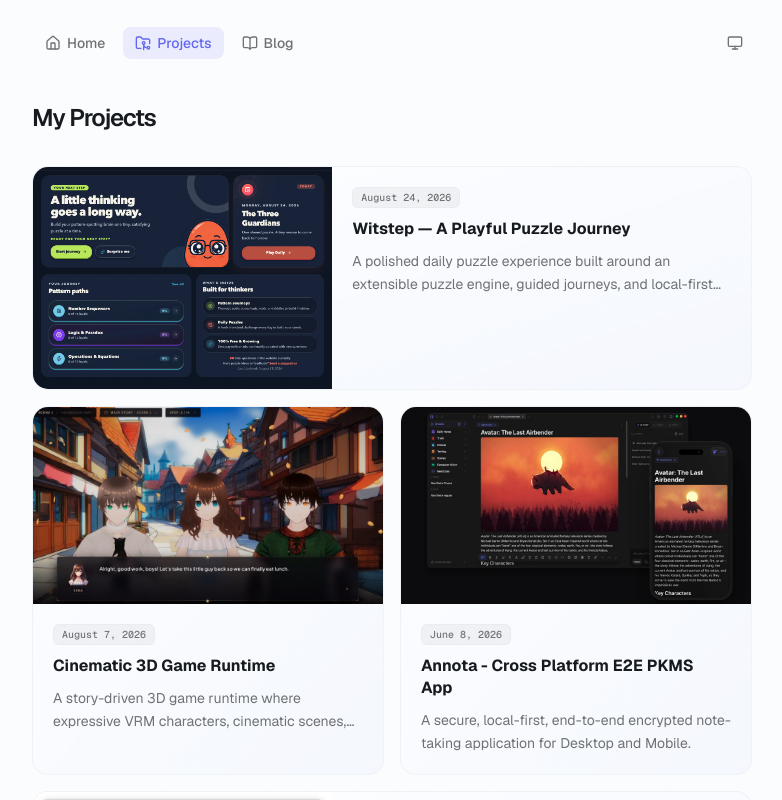
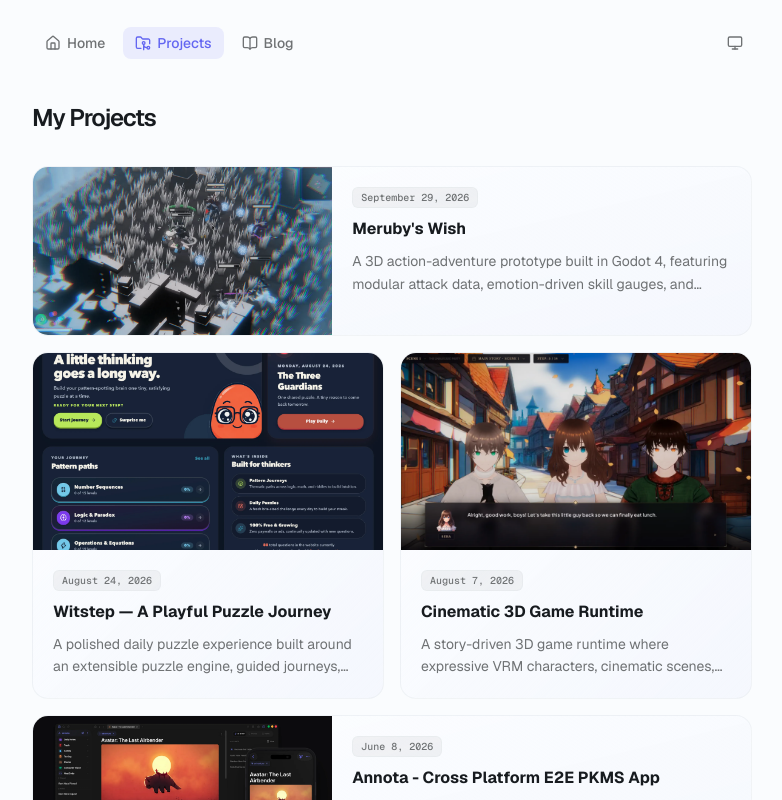
Before and after one commit to iLiranS/blog-portfolio, a Next.js app: page /projects in a window 1280 px wide. Shown: the top 800 px of the page, without its empty margins (248-1030 px from the left). Built offline with nearby package versions, Linux system fonts and the light colour scheme.

Commit message:
feat: add Meruby's Wish project post and preview assets

```diff
--- a/app/components/projects.tsx
+++ b/app/components/projects.tsx
@@ -11,7 +11,7 @@
   let allProjects = getProjectPosts()
 
   if (featured) {
-    const featuredSlugs = ["Annota", "visual-novel", "Witstep"]
+    const featuredSlugs = ["Annota", "visual-novel", "Merubys-Wish"]
     allProjects = featuredSlugs
       .map((slug) => allProjects.find((p) => p.slug.toLowerCase() === slug.toLowerCase()))
       .filter((p): p is NonNullable<typeof p> => p !== undefined)
--- /dev/null
+++ b/app/projects/posts/Merubys-Wish.mdx
@@ -0,0 +1,42 @@
+---
+title: "Meruby's Wish"
+publishedAt: '2026-09-29'
+summary: 'A 3D action-adventure prototype built in Godot 4, featuring modular attack data, emotion-driven skill gauges, and token-coordinated enemy encounters.'
+image: '/projects/meruby/preview.webp'
+---
+
+<video controls loop muted playsInline preload="metadata" poster="/projects/meruby/preview.webp" className="w-full rounded-xl" src="/projects/meruby/preview.mp4">
+  Your browser does not support embedded video. [View the gameplay preview](/projects/meruby/preview.mp4).
+</video>
+
+## Overview
+
+**Meruby's Wish** is a 3D action combat prototype built with **Godot 4** and **Jolt Physics**. The project focuses on responsive third-person melee mechanics, modular attack resource pipelines, and clean encounter orchestration.
+
+---
+
+## Combat Systems
+
+The combat framework is structured around modular, data-driven attack resources and dynamic gauge management:
+
+* **Data-Driven Attack Definitions**: Combos are authored via reusable `AttackDefinition` resources defining spatial collision shapes, windup/active/recovery timings, early cancel windows for dodging, knockback vectors, and aerial juggle physics.
+* **4-Emotion Gauge & Skill Casts**: Real-time cycling between 4 distinct emotion meters (Rage, Happy, Romantic, Sad). Reaching full charge unlocks active casts with unique weapon trail VFX palettes and properties.
+* **Keystone Empowerments**: Progression unlocks Tier 2 empowered skill variants, such as cataclysmic meteor smashes, high-gravity singularity pulls, flurry dashes, and persistent glacial freeze zones.
+
+---
+
+## Enemy AI & Encounter Systems
+
+Enemies are built to provide structured, readable combat rather than chaotic group swarming:
+
+* **Token-Based Attack Coordination**: Enemies claim shared `melee` and `range` attack tokens before striking, preventing unfair simultaneous hits while allowing bosses to dynamically bypass token constraints.
+* **Attack Variations & Patterns**: Support for directional melee strikes with hyper armor, telegraph indicators for floor beams, cascading AoE drops, and procedural projectile patterns (single shots, fan spreads, rings, and spirals).
+* **State & Condition Logic**: Attack selection evaluates distance, line of sight, group cooldowns, health thresholds, and selection weights.
+
+---
+
+## Tech Stack
+
+* **Engine**: Godot 4.x (Forward+ Renderer)
+* **Physics**: Godot Jolt (3D Physics)
+* **Avatars & Shaders**: VRM model pipeline, MToon shading, custom visual effect shaders
```
Also changed, not shown: public/projects/meruby/preview.webp (added), 1 other file (tests, documents, lock files or other folders).
